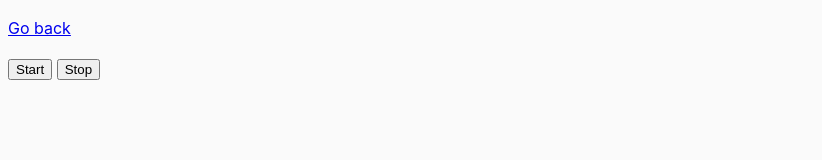
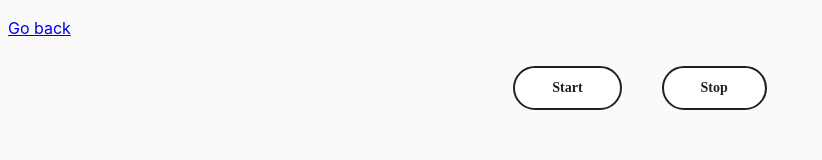
Before and after one commit to yurilov/goit-js-hw-09, a website built with Parcel: page src/01-color-switcher.html in a window 1280 px wide. Shown: the whole page, without its empty margins (0-822 px from the left). Built offline with nearby package versions, Linux system fonts and the light colour scheme.

Commit message:
styles for 1st task

```diff
--- a/src/01-color-switcher.html
+++ b/src/01-color-switcher.html
@@ -9,9 +9,12 @@
   <body>
     <p><a href="index.html">Go back</a></p>
 
-    <button type="button" data-start>Start</button>
-    <button type="button" data-stop>Stop</button>
+    <div class="btn-container">
+      <button type="button" data-start>Start</button>
+      <button type="button" data-stop>Stop</button>
+    </div>
 
     <script src="js/01-color-switcher.js"></script>
+    <script src="index.js"></script>
   </body>
 </html>
--- /dev/null
+++ b/src/index.js
@@ -0,0 +1 @@
+import './sass/main.scss';
--- a/src/js/01-color-switcher.js
+++ b/src/js/01-color-switcher.js
@@ -1,3 +1,4 @@
+
 function getRandomHexColor() {
   return `#${Math.floor(Math.random() * 16777215).toString(16)}`;
 }
--- /dev/null
+++ b/src/sass/components/_01-color-switcher.scss
@@ -0,0 +1,26 @@
+button {
+  margin: 20px;
+  height: 44px;
+  padding-right: 37px;
+  padding-left: 37px;
+  font-family: 'Times New Roman', Times, serif;
+  @include font(14px, 1.3, 700, 0em);
+  text-align: center;
+  color: #212121;
+  background-color: #ffffff;
+  border-color: #212121;
+  border-style: solid;
+  border-radius: 22px;
+  cursor: pointer;
+
+  &:disabled {
+    background-color: gray;
+    cursor: not-allowed;
+  }
+}
+
+.btn-container {
+  display: flex;
+  justify-content: center;
+  margin: -10px;
+}
--- /dev/null
+++ b/src/sass/main.scss
@@ -0,0 +1,2 @@
+@import './utils/mixins';
+@import './components/01-color-switcher';
--- /dev/null
+++ b/src/sass/utils/_mixins.scss
@@ -0,0 +1,6 @@
+@mixin font($fontSize, $lineHeight, $fontWeight: 500, $letterSpacing: 0.04em) {
+  font-size: $fontSize;
+  line-height: $lineHeight;
+  font-weight: $fontWeight;
+  letter-spacing: $letterSpacing;
+}
```
